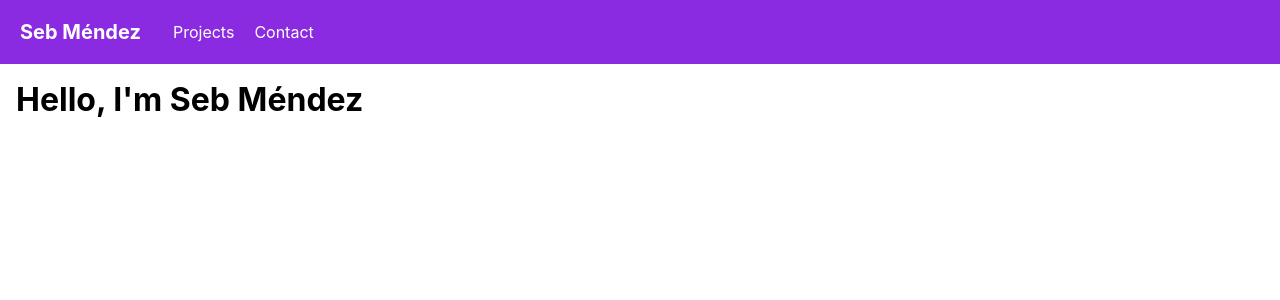
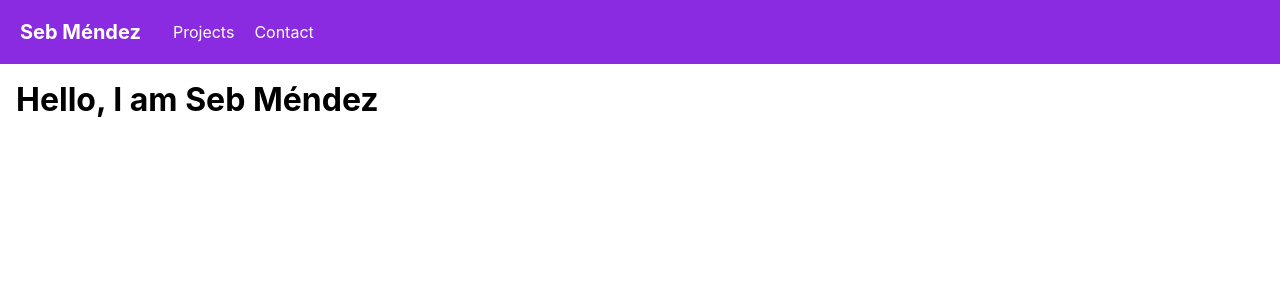
Before and after one commit to Guirdo/guirdo-blog, a Next.js app: page / in a window 1280 px wide. Shown: the top 300 px of the page. Built offline with nearby package versions, Linux system fonts and the light colour scheme.

Commit message:
An apostrophe removed

```diff
--- a/pages/index.js
+++ b/pages/index.js
@@ -4,7 +4,7 @@ import Layout from '../components/layout'
 export default function Home() {
   return (
     <Layout pageTitle={"Home"}>
-      <h1>Hello, I'm Seb Méndez</h1>
+      <h1>Hello, I am Seb Méndez</h1>
     </Layout>
   )
 }
```
